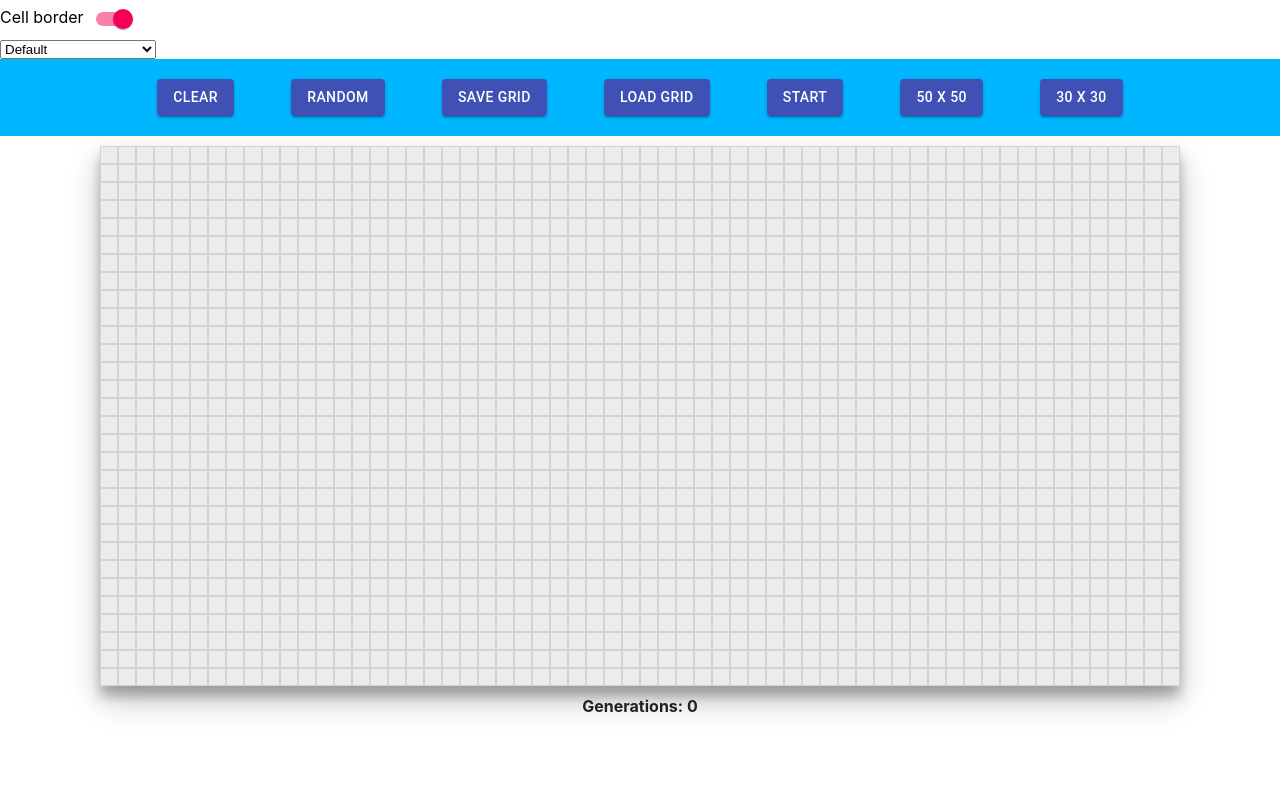
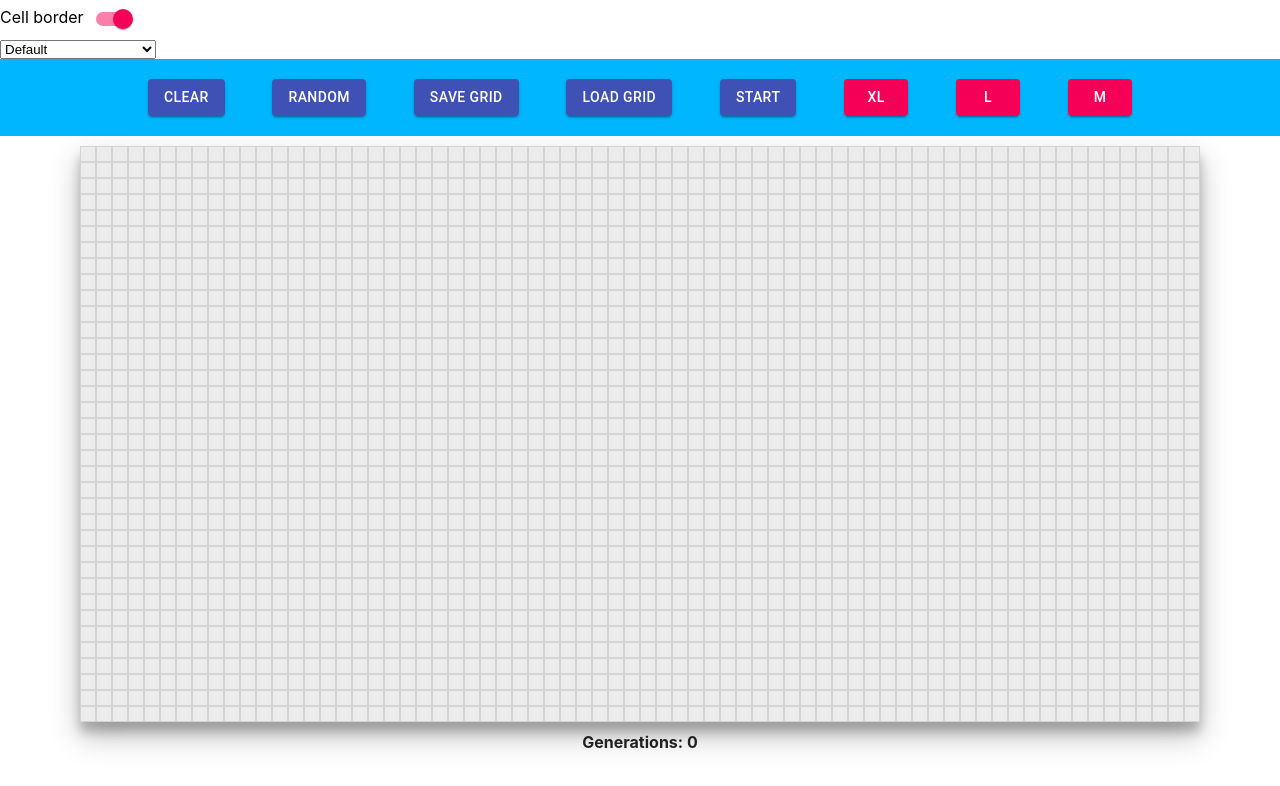
Before and after one commit to ahaku/the_game_of_life, a React (Create React App) app: page / in a window 1280 px wide. Shown: the top 786 px of the page. Built offline with nearby package versions, Linux system fonts and the light colour scheme.

Commit message:
grid size buttons added

```diff
--- a/src/Mainpage.jsx
+++ b/src/Mainpage.jsx
@@ -23,10 +23,10 @@ let numberGenerations = 0;
 
 function Mainpage() {
 
-    const [numberRows, setNumberRows] = useState(30);
-    const [numberCols, setNumberCols] = useState(60);
+    const [numberRows, setNumberRows] = useState(36);
+    const [numberCols, setNumberCols] = useState(70);
     const [grid, setGrid] = useState(emptyGridGenerate());
-    const [cellSize, setCellSize] = useState('18px');
+    const [cellSize, setCellSize] = useState('16px');
     const [savedGrid, setSavedGrid] = useState(grid);
     const [gameSpeed, setGameSpeed] = useState(100);
     const [currentThemeName, setCurrentThemeName] = useState('Default');
@@ -123,8 +123,33 @@ function Mainpage() {
                 customSizeGridGenerate={customSizeGridGenerate}
                 colors={colors}
                 setRunning={setRunning}
-                removeCellBorder={() => {
-                    setColors({...colors, border: 'none'})
+                changeGridSize={(size) => {
+                    switch (size) {
+                        case 'M':
+                            setCellSize('16px')
+                            setNumberRows(36)
+                            setNumberCols(70)
+                            setGrid(customSizeGridGenerate(36, 70))
+                            setSavedGrid(customSizeGridGenerate(36, 70))
+                            break;
+                        case 'L':
+                            setCellSize('12px')
+                            setNumberRows(46)
+                            setNumberCols(110)
+                            setGrid(customSizeGridGenerate(46, 110))
+                            setSavedGrid(customSizeGridGenerate(46, 110))
+
+                            break;
+                        case 'XL':
+                            setCellSize('8px')
+                            setNumberRows(70)
+                            setNumberCols(150)
+                            setGrid(customSizeGridGenerate(70, 150))
+                            setSavedGrid(customSizeGridGenerate(70, 150))
+
+                        default:
+                            break;
+                    }
                 }}
             ></ButtonRow>
             <Grid
--- a/src/components/ButtonRow/ButtonRow.jsx
+++ b/src/components/ButtonRow/ButtonRow.jsx
@@ -61,6 +61,24 @@ function ButtonRow (props) {
         />
         <Button
             variant='contained'
+            color='secondary'
+            title={'XL'}
+            onClick={() => props.changeGridSize('XL')}
+        />
+                <Button
+            variant='contained'
+            color='secondary'
+            title={'L'}
+            onClick={() => props.changeGridSize('L')}
+        />
+                <Button
+            variant='contained'
+            color='secondary'
+            title={'M'}
+            onClick={() => props.changeGridSize('M')}
+        />
+        {/* <Button
+            variant='contained'
             color='primary'
             title='50 x 50'
             disabled={runningRef.current ? true : false}
@@ -82,7 +100,7 @@ function ButtonRow (props) {
                 setNumberCols(30);
                 setSavedGrid(customSizeGridGenerate(30, 30));
             }}
-        />
+        /> */}
     </div>
     )
 }
```
